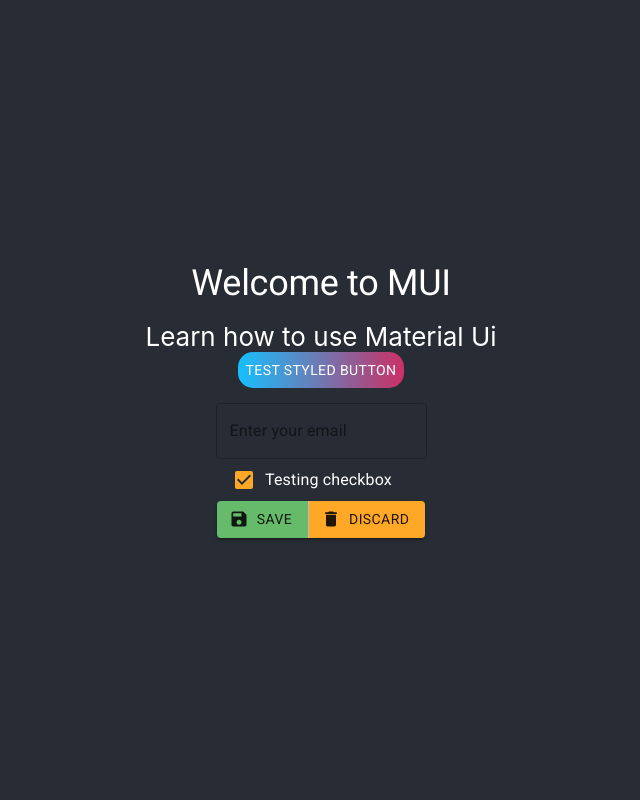
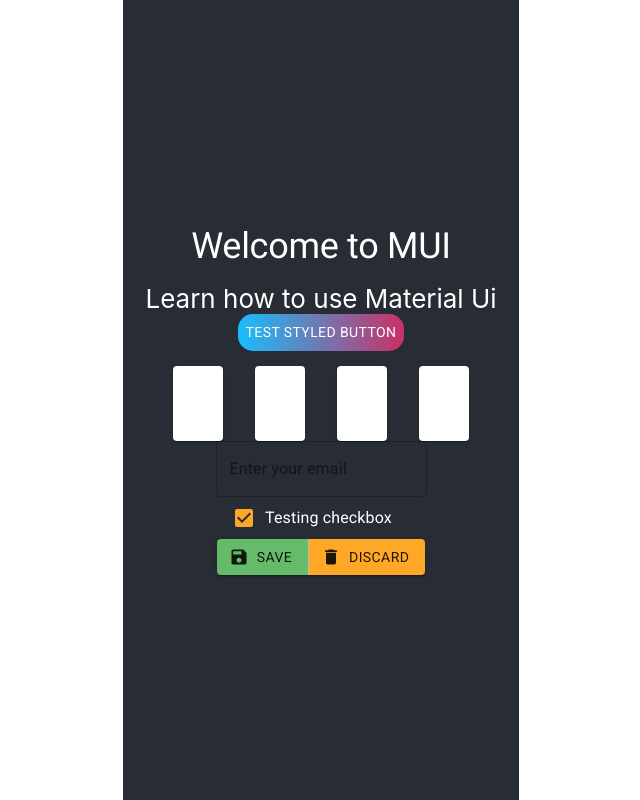
Before and after one commit to marko-milanovic/material-ui-tutorial, a React (Create React App) app: page / in a window 1280 px wide. Shown: the whole page, without its empty margins (319-959 px from the left). Built offline with nearby package versions, Linux system fonts and the light colour scheme.

Commit message:
containers and grids

```diff
--- a/src/App.js
+++ b/src/App.js
@@ -8,6 +8,9 @@ import Checkbox from '@material-ui/core/Checkbox';
 import FormControlLabel from '@material-ui/core/FormControlLabel';
 import TextField from '@material-ui/core/TextField';
 import Typography from '@material-ui/core/Typography';
+import Container from '@material-ui/core/Container';
+import Paper from '@material-ui/core/Paper';
+import Grid from '@material-ui/core/Grid';
 
 import {
   makeStyles,
@@ -71,6 +74,7 @@ const CheckboxExample = () => {
 const App = () => {
   return (
     <ThemeProvider theme={theme}>
+      <Container maxWidth="xs">
         <div className="App">
           <header className="App-header">
             <Typography variant="h2">Welcome to MUI</Typography>
@@ -78,6 +82,20 @@ const App = () => {
               Learn how to use Material Ui
             </Typography>
             <ButtonStyled />
+            <Grid container spacing={4} justify="center">
+              <Grid item>
+                <Paper style={{ height: 75, width: 50 }} />
+              </Grid>
+              <Grid item>
+                <Paper style={{ height: 75, width: 50 }} />
+              </Grid>
+              <Grid item>
+                <Paper style={{ height: 75, width: 50 }} />
+              </Grid>
+              <Grid item>
+                <Paper style={{ height: 75, width: 50 }} />
+              </Grid>
+            </Grid>
             <TextField
               variant="outlined"
               color="secondary"
@@ -96,6 +114,7 @@ const App = () => {
             </ButtonGroup>
           </header>
         </div>
+      </Container>
     </ThemeProvider>
   );
 };
```
Lines whose indentation alone changed are shown as unchanged.
